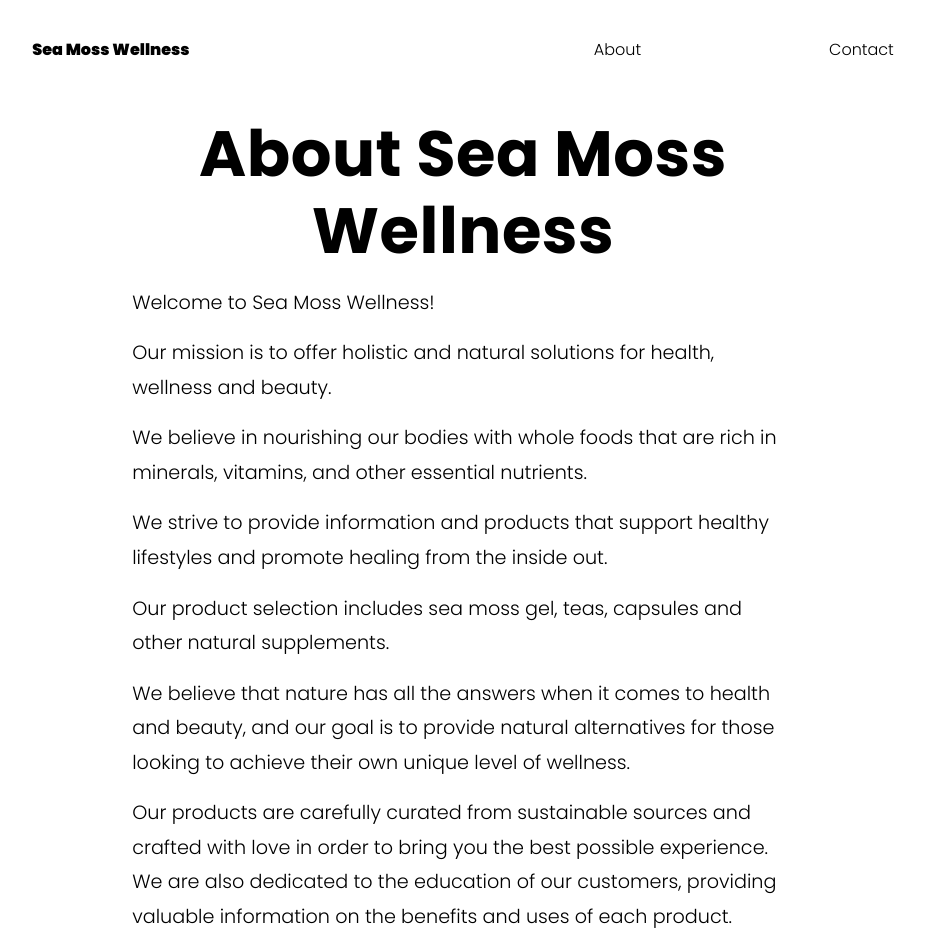
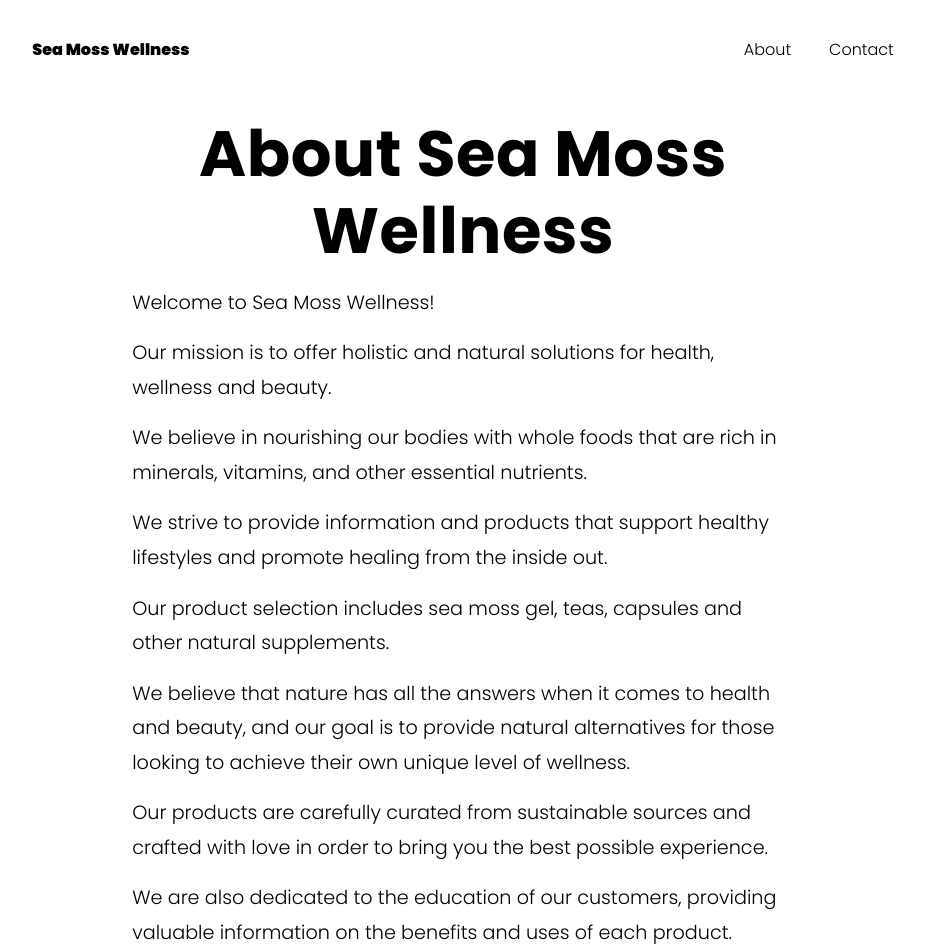
Before and after one commit to kgb4000/seamosswellnesscompany, a Next.js app: page /about in a window 1280 px wide. Shown: the top 952 px of the page, without its empty margins (177-1102 px from the left). Built offline with nearby package versions, Linux system fonts and the light colour scheme.

Commit message:
New push.

```diff
--- a/components/FooterSection.js
+++ b/components/FooterSection.js
@@ -22,9 +22,6 @@ const FooterSection = () => {
                   </li>
                   <li>
                     <Link href="/about">About</Link>
-                  </li>
-                  <li>
-                    <Link href="/blog">Blog</Link>
                   </li>
                   <li>
                     <Link href="/contact">Contact</Link>
--- a/components/Nav.js
+++ b/components/Nav.js
@@ -70,7 +70,7 @@ const TopNav = styled.header`
       display: none;
       @media (min-width: 1024px) {
         display: flex;
-        width: 300px;
+        width: 150px;
         justify-content: space-between;
         align-items: center;
         list-style-type: none;
--- a/pages/about.js
+++ b/pages/about.js
@@ -18,7 +18,7 @@ const About = ({ totalItems }) => {
   return (
     <>
       <NextSeo {...SEO} />
-      <Nav totalItems={totalItems} />
+      <Nav />
       <div className="content">
         <div className="container">
           <h1 className="center">About Sea Moss Wellness</h1>
@@ -47,9 +47,11 @@ const About = ({ totalItems }) => {
           <p>
             Our products are carefully curated from sustainable sources and
             crafted with love in order to bring you the best possible
-            experience. We are also dedicated to the education of our customers,
-            providing valuable information on the benefits and uses of each
-            product.
+            experience.
+          </p>
+          <p>
+            We are also dedicated to the education of our customers, providing
+            valuable information on the benefits and uses of each product.
           </p>
           <p>
             At Sea Moss Wellness, we are committed to providing you with natural
--- a/pages/index.js
+++ b/pages/index.js
@@ -229,10 +229,8 @@ export default function Blog({ data }) {
       <div className="content">
         <section>
           <div className="top-blog-container">
-            <h1 className="title">Sea Moss Health Blog</h1>
-            <p className="subtext">
-              Read my posts about sea moss and learn about it's health benefits.
-            </p>
+            <h1 className="title">Sea Moss Wellnes Blog</h1>
+            <p className="subtext">A blog about everything sea moss</p>
           </div>
         </section>
         <BlogMain>
```
